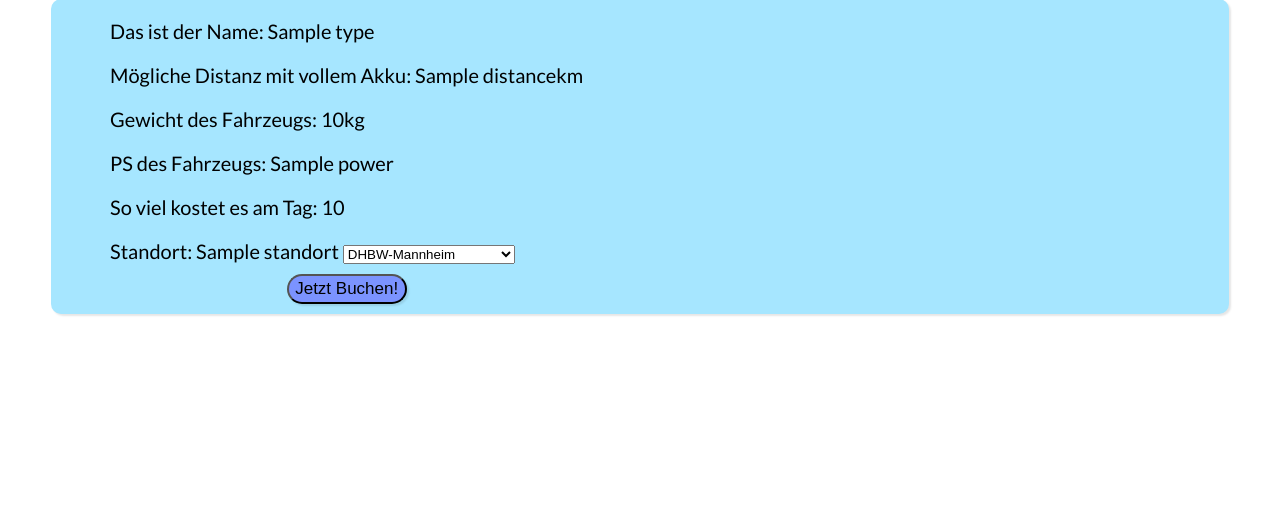
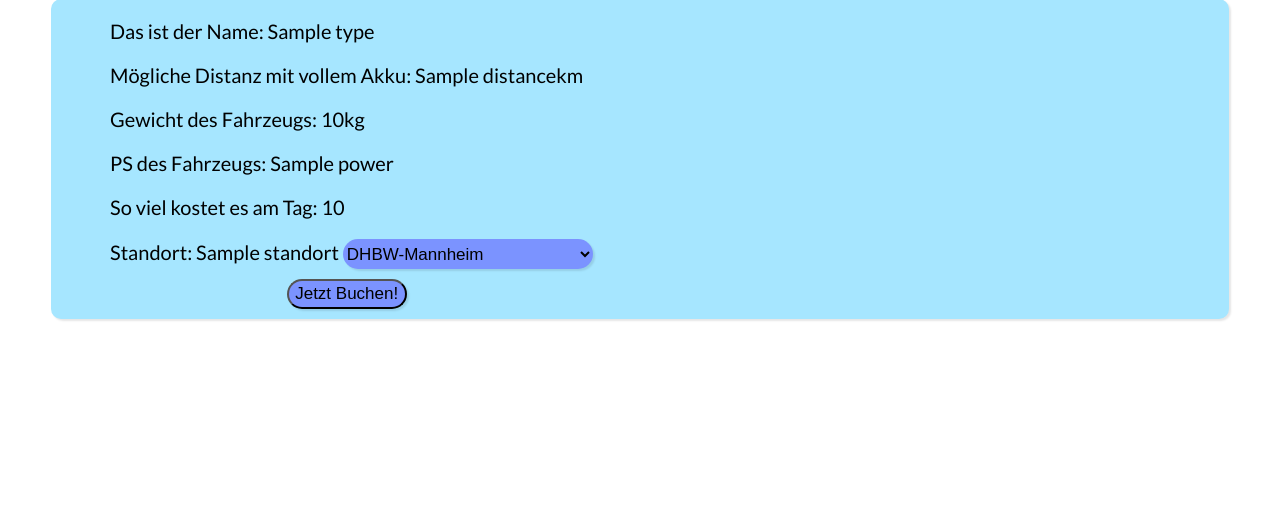
Before and after one commit to TimS21/HinUndWeg, a Django app: template main/templates/detailpage.html in a window 1280 px wide. Shown: the part 155-664 px from the top of the page. Run offline with Django 4.2, Linux system fonts and the light colour scheme; the template is opened without the code that fills it: most values are stand-ins (such as "Sample title", 1, 10 or a date in 2020).

Commit message:
Dropdown field

```diff
--- a/main/templates/detailpage.html
+++ b/main/templates/detailpage.html
@@ -70,6 +70,7 @@
             background-color: white;
             color: rgb(149, 168, 255);
         }
+
         .font {
             top: 4%;
             left: 5%;
@@ -88,6 +89,23 @@
         }
         .logo{
             cursor: pointer;
+        }
+        .dropdown{
+            box-shadow: 2px 2px 2px rgba(0,0,0,0.1);
+            color: rgba(0, 0, 0, 1);
+            background-color: rgb(123, 147, 255);
+            border-radius:30px;
+            width: 250px;
+            height: 30px;
+            font-size: 17px;
+            cursor: pointer;
+            transition-duration: 0.4s;
+            border: 2px;
+            border-color: black;
+        }
+        .dropdown:hover{
+            background-color: white;
+            color: rgb(149, 168, 255);
         }
     </style>
 </head>
@@ -110,7 +128,7 @@
         <p class="font">So viel kostet es am Tag: {{object.price}}</p>
 
         <p class="font">Standort: {{object.Standort}}
-        <select >
+        <select class="dropdown">
             <option method="ORT" value="DHBW">DHBW-Mannheim</option>
             <option method="ORT" value="HBF">Hauptbahnhof Mannheim</option>
             <option method="ORT" value="WTM">Wasserturm Mannheim</option>
```
